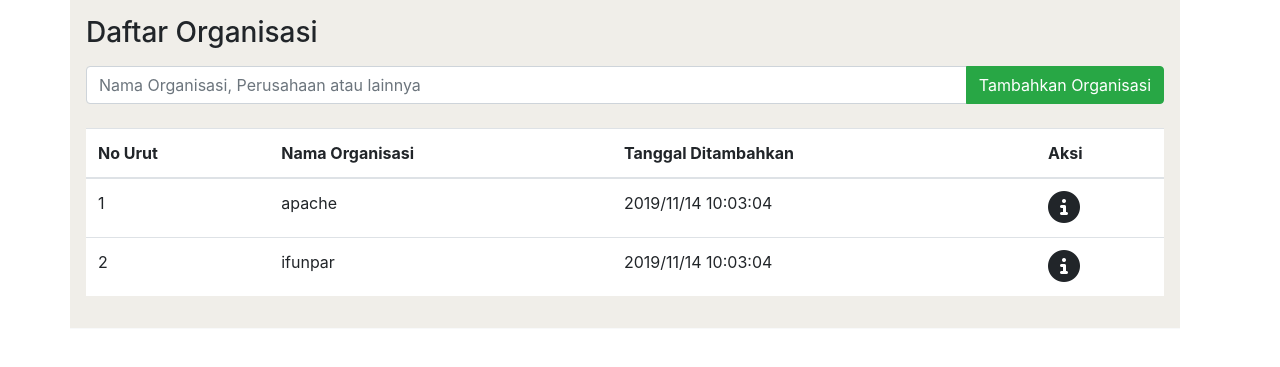
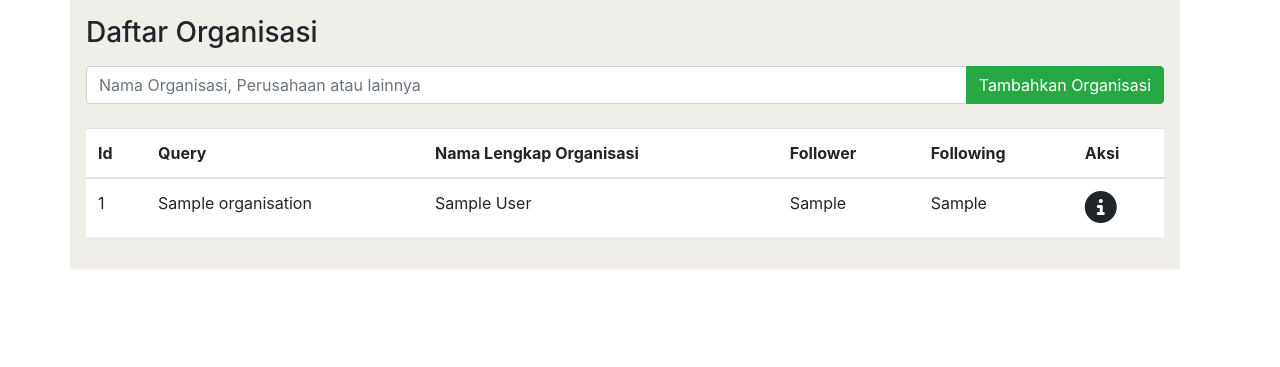
Before and after one commit to levint55/Tugas-Besar-LBW, a CodeIgniter app: page /database/index.php/welcome/index in a window 1280 px wide. Shown: the part 160-527 px from the top of the page. Run offline with CodeIgniter, Linux system fonts and the light colour scheme; tables that the repository leaves empty or names only in its code hold one stand-in row (values such as "Sample post"); some libraries are stand-ins or nearby versions.

Commit message:
Tambah fitur add ke tabel organisasi

```diff
--- a/Project/application/controllers/Welcome.php
+++ b/Project/application/controllers/Welcome.php
@@ -21,10 +21,11 @@ class Welcome extends CI_Controller {
 	public function index()
 	{
 		$this->load->database();
-		// $query = $this->db->get_where('blog', array('blog_id' => 1));
-		// $data = $query->result_array();
-		$this->load->view('beranda', [
-
+		//get dari db..
+		$query = $this->db->query('SELECT id,name,full_name,follower,following FROM organisation');
+		$rows = $query->result_array();
+		$this->load->view('beranda',[
+			"rows" => $rows
 		]);
 		//fungsi ini untuk menambahkan organisasi ifunpar ke dalam list (tabel) organisasi
 		//$this->add_to_db('ifunpar');
@@ -102,13 +103,9 @@ class Welcome extends CI_Controller {
 	public function form_submit()
 	{
 		$org_name = $this->input->post('org_name');
-		//isi array datas:
-		//indeks ke-0 : data repo
-		//indeks ke-1 : data proyek
-		//indeks ke-2 : data anggota
-		$datas = array();
-		array_push($datas, $this->getResponseOrg($org_name), $this->getOrgProjects($org_name), $this->getOrgMembers($org_name));
-		$this->showView("beranda", ["datas" => $datas]);
+		echo $org_name;
+		$this->load->database();
+		$this->add_to_db($org_name);
 	}
 
 	public function add_to_db($org)
--- a/Project/application/views/beranda.php
+++ b/Project/application/views/beranda.php
@@ -1,12 +1,3 @@
-<?php
-	#script dummy,untuk test saja
-	#insert ke tabe
-	date_default_timezone_set("Asia/Jakarta");
-	$table = array(
-		array("org_name"=>"apache","date_added"=>date("Y/m/d H:i:s")),
-		array("org_name"=>"ifunpar","date_added"=>date("Y/m/d H:i:s"))
-	);
-?>
 
 <!DOCTYPE html>
 <html>
@@ -18,8 +9,12 @@
 	<script src="https://stackpath.bootstrapcdn.com/bootstrap/4.3.1/js/bootstrap.min.js" integrity="sha384-JjSmVgyd0p3pXB1rRibZUAYoIIy6OrQ6VrjIEaFf/nJGzIxFDsf4x0xIM+B07jRM" crossorigin="anonymous"></script>
 	<script src="https://kit.fontawesome.com/e23a4bb5fc.js" crossorigin="anonymous"></script>
 	<script>
+		var statButton;
 		$(document).ready(function(){
-			$(".show-stat").click(function(){
+			$(".show-stat").click(function(e){
+				statButton  = e.target;
+				console.log(statButton.getAttribute('data-id'));
+
 				$("#org_details").removeClass("d-none");
 				$("#org_table").addClass("d-none");
 			});
@@ -68,7 +63,7 @@
 		<div class="row content">
 			<div class="content-tabs p-3 border-bottom border-light" id="org_table">
 				<h3>Daftar Organisasi</h3>
-				<form class="mt-3" id="frm_search" method="POST" action="test">
+				<form class="mt-3" id="frm_search" method="POST" action="Welcome/form_submit">
 					<div>
 						<div class="input-group">
 							<input type="text" class="form-control" placeholder="Nama Organisasi, Perusahaan atau lainnya" aria-label="Recipient's username" name="org_name">
@@ -82,25 +77,30 @@
 				<table class="table table-hover" style="background-color: white">
 					<thead>
 						<tr>
-							<th scope="col">No Urut</th>
-      						<th scope="col">Nama Organisasi</th>
-      						<th scope="col">Tanggal Ditambahkan</th>
+							<th scope="col">Id</th>
+							<th scope="col">Query</th>
+      						<th scope="col">Nama Lengkap Organisasi</th>
+      						<th scope="col">Follower</th>
+      						<th scope="col">Following</th>
       						<th scope="col">Aksi</th>
 						</tr>
 					</thead>
 					<tbody>
 						<?php
 							$i = 1;
-							if (is_array($table) || is_object($table))
+							if (is_array($rows) || is_object($rows))
 							{
-							foreach($table as $item){
-								echo "<tr>";
-								echo "<td scope='row'>".$i++."</td>";
-								echo "<td>".$item['org_name']."</td>";
-								echo "<td>".$item['date_added']."</td>";
-								echo "<td><i style='font-size:2em' class='fas fa-info-circle show-stat'></i></td>";
-								echo "</tr>";
-							}}
+								foreach($rows as $row){
+									echo "<tr>";
+									echo "<td>".$row['id']."</td>";
+									echo "<td>".$row['name']."</td>";
+									echo "<td>".$row['full_name']."</td>";
+									echo "<td>".$row['follower']."</td>";
+									echo "<td>".$row['following']."</td>";
+									echo "<td><i style='font-size:2em' data-id=".$row['id']." class='fas fa-info-circle show-stat'></i></td>";
+									echo "</tr>";
+								}
+							}
 						?>
 					</tbody>
 				</table>
```
